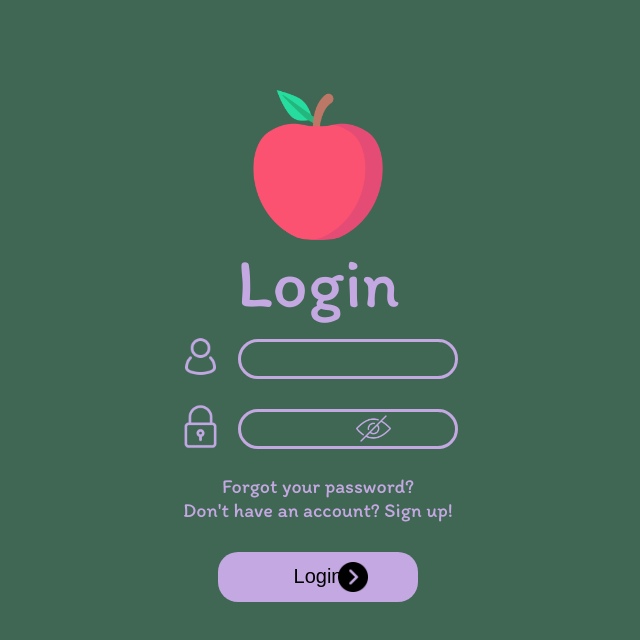
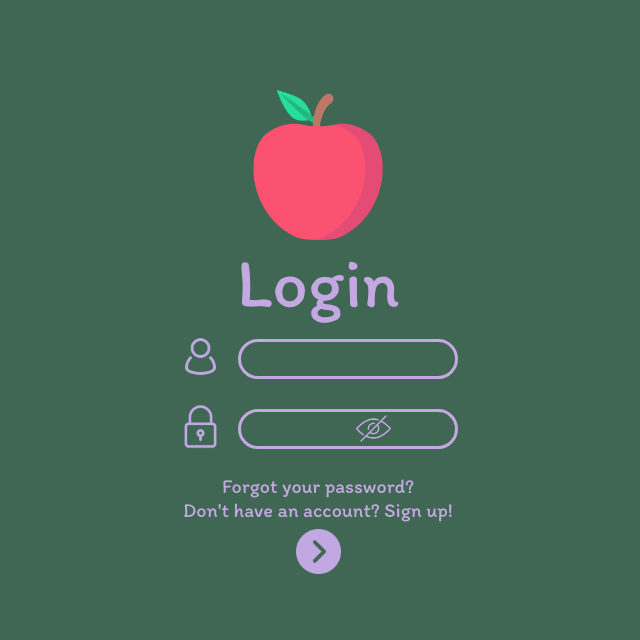
Before and after one commit to nullbeep/SocialOrganizer, a React (Create React App) app: page / in a window 1280 px wide. Shown: the top 640 px of the page, without its empty margins (322-962 px from the left). Built offline with nearby package versions, Linux system fonts and the light colour scheme.

Commit message:
button style

```diff
--- a/src/LoginPage/index.js
+++ b/src/LoginPage/index.js
@@ -80,20 +80,13 @@ const ButtonWrapper = styled.div`
   align-items: center;
   margin-top: 30px;
 `;
-const Button = styled.button`
-  background-color: #c4a8e1;
-  border-radius: 20px;
-
-  width: 200px;
-  height: 50px;
-  border: none;
-  font-size: 20px;
-`;
 
 const ArrowIcon = styled.img`
-  width: 30px;
+  width: 45px;
   position: absolute;
-  margin-left: 70px;
+  //margin-left: 70px;
+  filter: invert(91%) sepia(24%) saturate(3490%) hue-rotate(193deg)
+    brightness(90%) contrast(97%);
 `;
 function LoginPage() {
   const history = useHistory();
@@ -129,7 +122,6 @@ function LoginPage() {
       <Paragraph>Forgot your password?</Paragraph>
       <Paragraph>Don't have an account? Sign up!</Paragraph>
       <ButtonWrapper onClick={navigateToMainPage}>
-        <Button>Login</Button>
         <ArrowIcon src={Arrow} />
       </ButtonWrapper>
     </Container>
```
Also changed, not shown: 1 other file (tests, documents, lock files or other folders).
